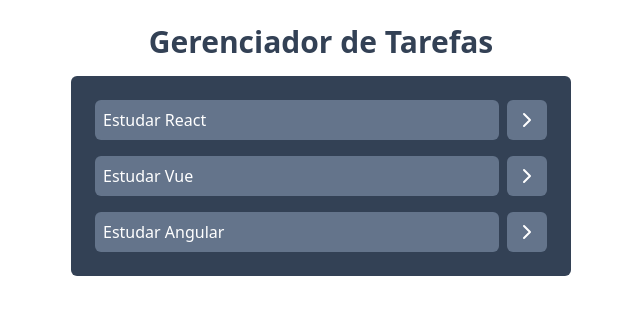
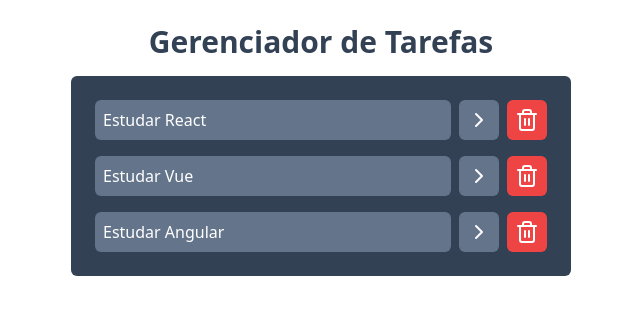
Before and after one commit to victorozoterio/things-list-react, a React (Vite) app: page / in a window 1280 px wide. Shown: the top 314 px of the page, without its empty margins (319-959 px from the left). Built offline with nearby package versions, Linux system fonts and the light colour scheme.

Commit message:
feat: adiciona função para alterar o status de uma tarefa

```diff
--- a/src/App.jsx
+++ b/src/App.jsx
@@ -23,13 +23,24 @@ function App() {
     },
   ]);
 
+  function toggleTaskStatus(taskId) {
+    const newTasks = tasks.map((task) => {
+      if (task.id === taskId) {
+        return { ...task, isCompleted: !task.isCompleted };
+      }
+
+      return task;
+    });
+    setTasks(newTasks);
+  }
+
   return (
     <div className="w-screen h-screen bg-white flex justify-center p-6">
       <div className="w-[500px]">
         <h1 className="text-3xl text-slate-700 font-bold text-center mb-4">
           Gerenciador de Tarefas
         </h1>
-        <Tasks tasks={tasks} />
+        <Tasks tasks={tasks} toggleTaskStatus={toggleTaskStatus} />
       </div>
     </div>
   );
--- a/src/components/Tasks.jsx
+++ b/src/components/Tasks.jsx
@@ -1,15 +1,23 @@
-import { ChevronRightIcon } from "lucide-react";
+import { ChevronRightIcon, Trash2Icon } from "lucide-react";
 
 function Tasks(props) {
   return (
     <ul className="space-y-4 p-6 bg-slate-700 rounded-md">
       {props.tasks.map((task) => (
         <li key={task.id} className="flex gap-2">
-          <button className="bg-slate-500 text-left w-full text-white p-2 rounded-md">
+          <button
+            onClick={() => props.toggleTaskStatus(task.id)}
+            className={`bg-slate-500 text-left w-full text-white p-2 rounded-md ${
+              task.isCompleted && "line-through"
+            }`}
+          >
             {task.title}
           </button>
           <button className="bg-slate-500 p-2 rounded-md text-white">
             <ChevronRightIcon />
+          </button>
+          <button className="bg-red-500 p-2 rounded-md text-white">
+            <Trash2Icon />
           </button>
         </li>
       ))}
```
